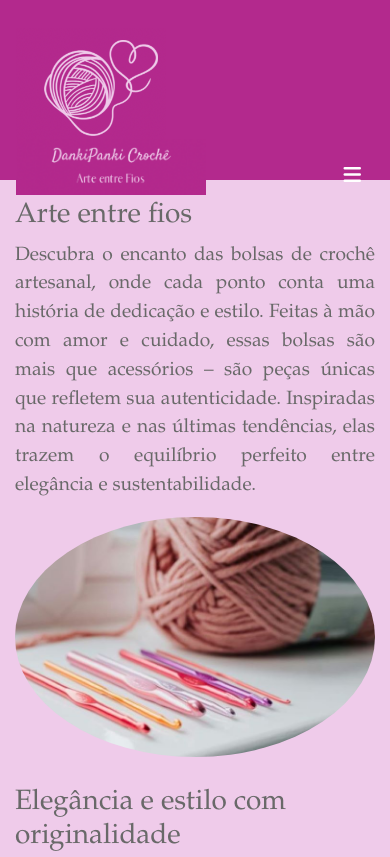
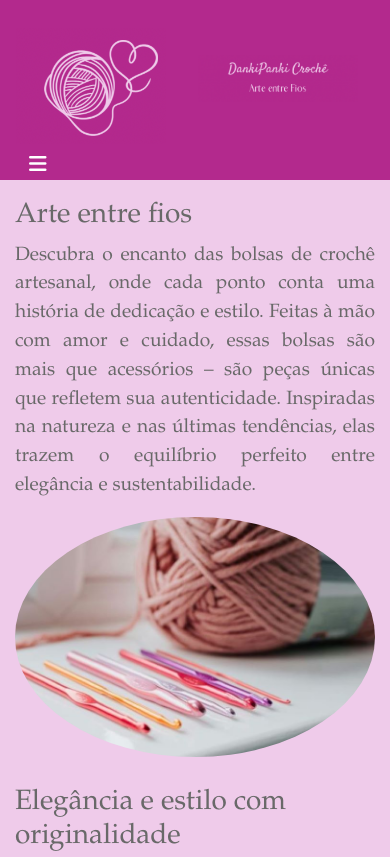
Before and after one commit to danizinharuiz/dankipanki, a plain HTML site: page index.html in a window 390 px wide. Shown: the top 857 px of the page. Drawn offline with nearby package versions, Linux system fonts and the light colour scheme.

Commit message:
Update estilo.css

```diff
--- a/CSS/estilo.css
+++ b/CSS/estilo.css
@@ -119,7 +119,7 @@ footer ul{
 // No media query since this is the default in Bootstrap*/
 @media (max-width: 575.98px) {
 	.slogan {
-		max-width: 190px;
+		max-width: 160px;
 		text-align: center;
 		margin-top: -15px;
 		position: relative;
```
